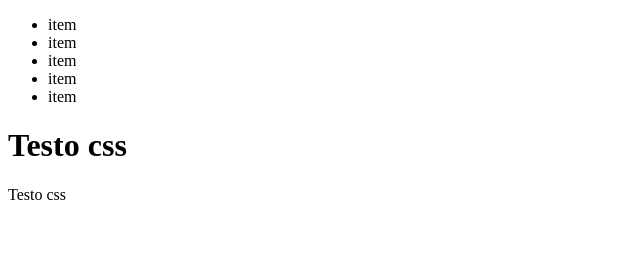
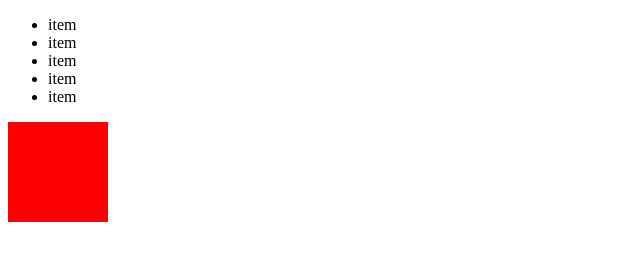
Before and after one commit to Classe-5E/Pierfrancesco-Partigianoni, a plain HTML site: page index.html in a window 1280 px wide. Shown: the whole page, without its empty margins (0-640 px from the left). Drawn offline with Linux system fonts and the light colour scheme.

Commit message:
aggiunta box rosso

```diff
--- a/index.html
+++ b/index.html
@@ -14,11 +14,7 @@
         <li>item</li>
         <li>item</li>
     </ul>
-    <div class="container">
-    <div class="box">
-    <h1 class="testo">Testo css</h1>
-    <p class="testo">Testo css</p>
-</div>
+    <div class="box"></div>
 
 </body>
 </html>
--- a/style.css
+++ b/style.css
@@ -0,0 +1,5 @@
+.box{
+    height: 100px;
+    width: 100px;
+    background-color: red;
+}
```
